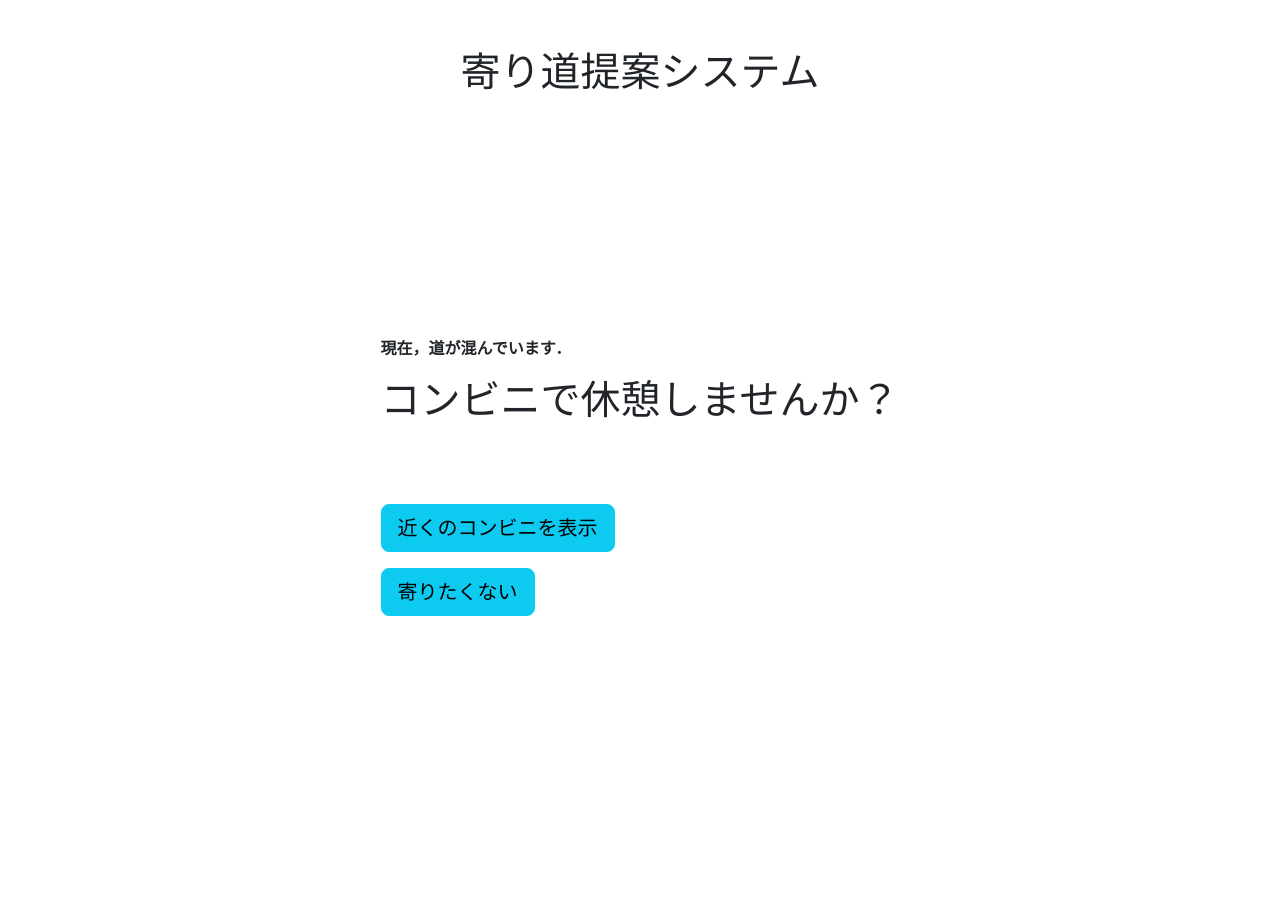
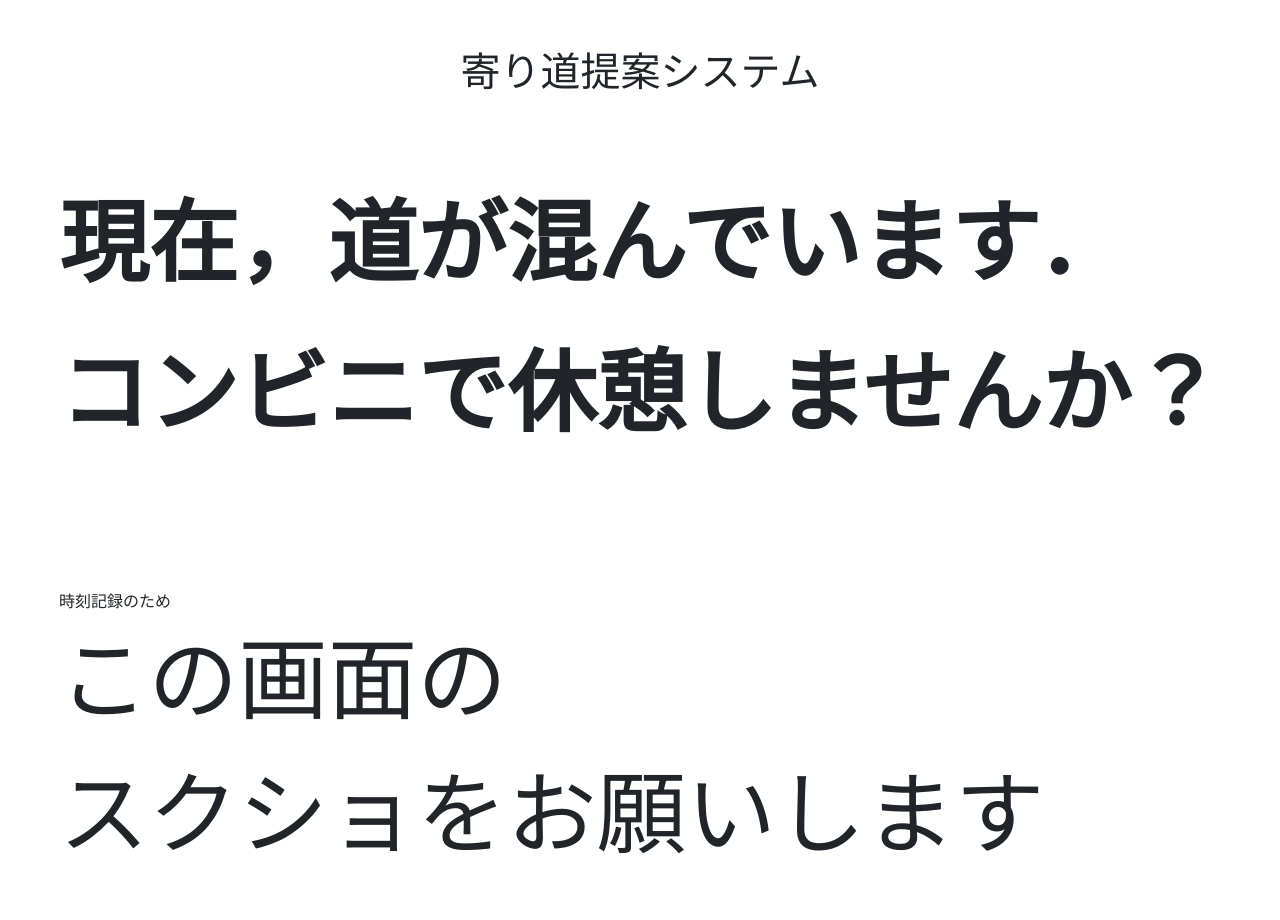
Before and after one commit to suis-cats/detour-navi2, a Next.js app: page /suggest in a window 1280 px wide. Shown: the top 920 px of the page. Before the commit the page ends 856 px from the top, so only its background shows below. Built offline with nearby package versions, Linux system fonts and the light colour scheme.

Commit message:
button 更新

```diff
--- /dev/null
+++ b/app/api/[word].js
@@ -0,0 +1,24 @@
+const line = require("@line/bot-sdk");
+
+console.log(process.env.NEXT_PUBLIC_LINE_ACCESS_TOKEN);
+
+const config = {
+  channelAccessToken: process.env.NEXT_PUBLIC_LINE_ACCESS_TOKEN,
+  channelSecret: process.env.NEXT_PUBLIC_LINE_CHANNEL_SECRET,
+};
+
+const client = new line.Client(config);
+
+module.exports = (req, res) => {
+  const word = req.query.word;
+  console.info("res data", word);
+  client
+    .broadcast({
+      type: "text",
+      text: word,
+    })
+    .then((data) => console.log(data))
+    .catch((e) => console.log(e));
+
+  res.status(200).json({ message: `you requested for ${word}` });
+};
--- /dev/null
+++ b/app/line/page.js
@@ -0,0 +1,23 @@
+"use client";
+import { useState } from "react";
+
+const Home = () => {
+  const [text, setText] = useState("");
+  const sendLine = async () => {
+    const response = await fetch(`http://localhost:3000/api/${text}`);
+    const data = await response.json();
+    console.log("🚀 ~ file: index.tsx ~ line 11 ~ sendLine ~ data", data);
+  };
+  return (
+    <div>
+      <main>
+        <h1>LINE message送信</h1>
+        <br />
+        <input type="text" onChange={(e) => setText(e.target.value)} />
+        <button onClick={sendLine}>送信</button>
+      </main>
+    </div>
+  );
+};
+
+export default Home;
--- a/app/suggest/page.js
+++ b/app/suggest/page.js
@@ -5,23 +5,38 @@ import { useRouter } from "next/navigation";
 
 export default function Suggest() {
   const router = useRouter();
+
+  //現在時刻
+  const now = new Date();
+  const hour = now.getHours();
+  const minutes = now.getMinutes();
+
   return (
     <div className="d-flex justify-content-center " style={{ height: "100vh" }}>
       <div>
-        <p className="mt-5 font-bold h1 text-center text-top">
+        <p className="mt-5 mb-5 font-bold h1 text-center text-top">
           寄り道提案システム
         </p>
-        <p className="mt-60 font-bold text-large">現在，道が混んでいます．</p>
 
-        <h1 className="mb-20">コンビニで休憩しませんか？</h1>
+        <p className="mt-20 font-bold text-large" style={{ fontSize: "7vw" }}>
+          現在，道が混んでいます．
+        </p>
 
-        <div className="mb-3 mt-20">
+        <p className="mb-32" style={{ fontSize: "7vw", fontWeight: "bolder" }}>
+          コンビニで休憩しませんか？
+        </p>
+
+        <p style={{ margin: "0vw" }}>時刻記録のため</p>
+        <p style={{ fontSize: "7vw", margin: "0vw" }}>この画面の</p>
+        <p style={{ fontSize: "7vw", margin: "0vw" }}>スクショをお願いします</p>
+
+        <div className="mb-20 mt-10">
           <Button
             type="button"
             className="btn btn-info btn-lg"
             onClick={() => router.push("/map3")}
           >
-            近くのコンビニを表示
+            休憩する 近くのコンビニを検索(GoogleMap)
           </Button>
         </div>
         <div>
--- a/package.json
+++ b/package.json
@@ -11,6 +11,7 @@
   "dependencies": {
     "@googlemaps/google-maps-services-js": "^3.3.42",
     "@googlemaps/react-wrapper": "^1.1.35",
+    "@line/bot-sdk": "^8.2.0",
     "@react-google-maps/api": "^2.19.2",
     "@vis.gl/react-google-maps": "^0.5.0",
     "axios": "^1.6.5",
```
Also changed, not shown: 1 other file (tests, documents, lock files or other folders).
